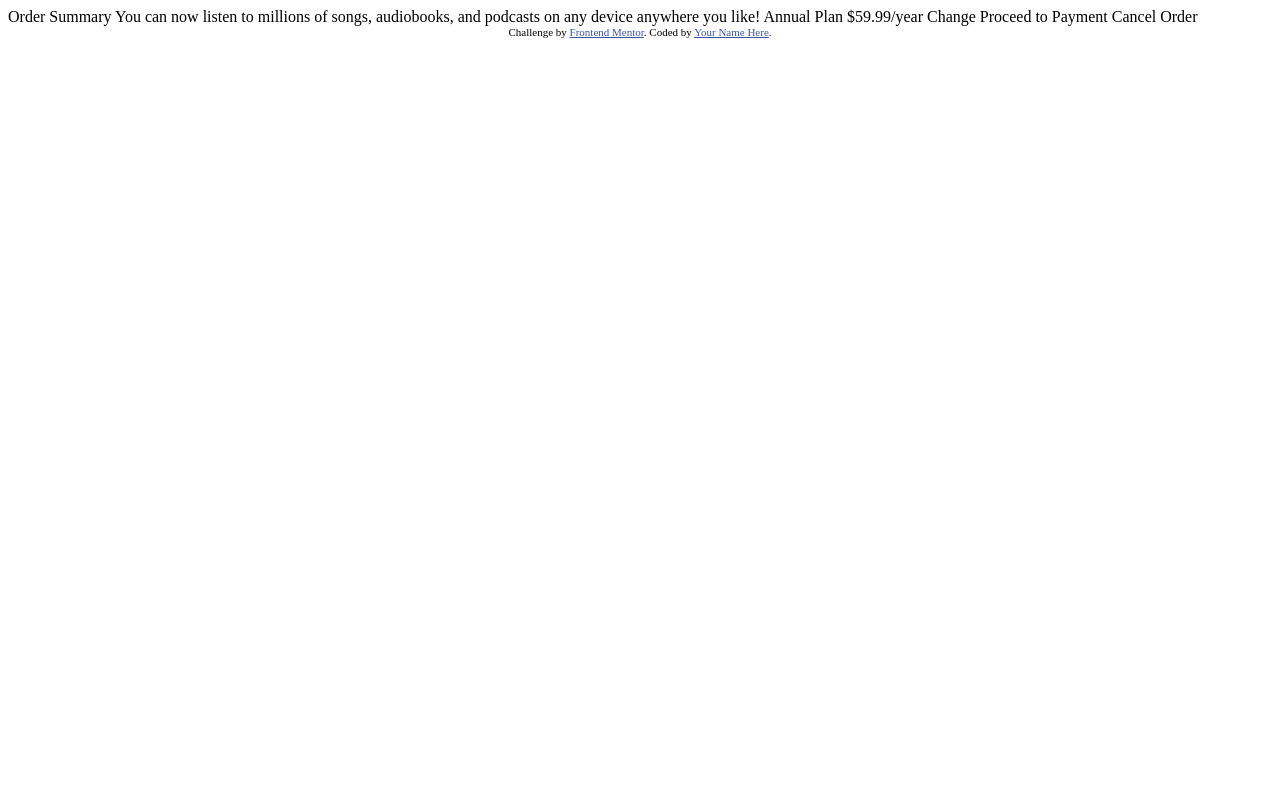
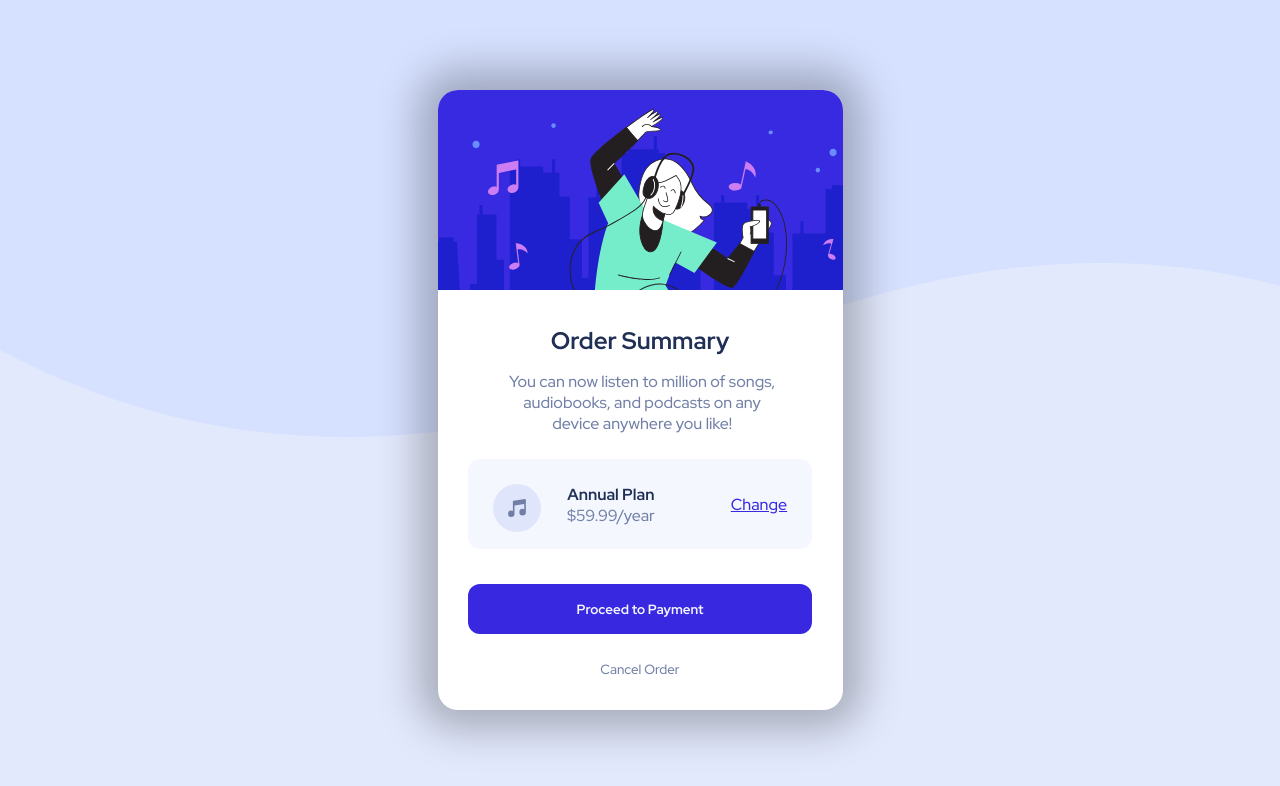
Before and after one commit to Abdulsalam-Baruwa/Order-Summary-Card_Capstone-Project, a plain HTML site: page index.html in a window 1280 px wide. Drawn offline with Linux system fonts and the light colour scheme.

Commit message:
Order Summary card Created

```diff
--- a/index.html
+++ b/index.html
@@ -4,34 +4,175 @@
   <meta charset="UTF-8">
   <meta name="viewport" content="width=device-width, initial-scale=1.0"> <!-- displays site properly based on user's device -->
 
+  <link rel="preconnect" href="https://fonts.googleapis.com">
+<link rel="preconnect" href="https://fonts.gstatic.com" crossorigin>
+<link href="https://fonts.googleapis.com/css2?family=Montserrat&family=Red+Hat+Display:wght@500;700;900&display=swap" rel="stylesheet">
+
   <link rel="icon" type="image/png" sizes="32x32" href="./images/favicon-32x32.png">
 
   <title>Frontend Mentor | Order summary card</title>
 
-  <!-- Feel free to remove these styles or customise in your own stylesheet 👍 -->
   <style>
-    .attribution { font-size: 11px; text-align: center; }
-    .attribution a { color: hsl(228, 45%, 44%); }
+    * {
+      margin: 0;
+      padding: 0;
+      box-sizing: border-box;
+    }
+
+    body {
+      background-color: #dee6fdd7;
+      font-family: 'Red Hat Display', sans-serif;
+    }
+    .container{
+      width: 100%;
+      height: 100vh;
+      background-image: url(images/pattern-background-desktop.svg);
+      background-repeat: repeat-x;
+      display: flex;
+      align-items: center;
+      justify-content: center;
+    }
+    .card{
+      height: 620px;
+      width: 405px;
+      background: #fff;
+      border-radius: 20px;
+      box-shadow: 0 0 40px 20px rgba(0,0,0,0.26);
+    }
+    .hero-img{
+      border-top-left-radius: 20px;
+      border-top-right-radius: 20px;
+      height: 200px;
+      width: 100%;
+      background-image: url(./images/illustration-hero.svg);
+    }
+    h2{
+      padding-top: 35px;
+      color: hsl(223, 47%, 23%);
+    }
+    .content{
+      text-align: center;
+    }
+    p{
+      font-size: 16px;
+      font-weight: 500;
+      padding: 15px 0px 25px 65px;
+      width: 85%;
+      color: hsl(224, 23%, 55%);
+      text-align: center ;
+    }
+
+    .price-box{
+      margin: 0 auto;
+      width: 85%;
+      height: 90px;
+      border-radius: 12px;
+      background: hsl(225, 100%, 98%);
+
+    }
+div img{
+  float: left;
+  padding: 25px;
+}
+
+.row{
+  padding: 25px 0px 0 1px;
+  float: left;
+}
+
+    h4{
+      color: hsl(223, 47%, 23%);
+    }
+    span{
+      font-weight: normal;
+      font-size: 16px;
+      color: hsl(224, 23%, 55%);
+    }
+    a.link{
+      float: right;
+      padding: 35px 0 0 0;
+      margin-right: 25px;
+      color: hsl(245, 75%, 52%);
+    }
+    a.link:hover{
+      color:#9E97E6;
+      text-decoration: none;
+    }
+
+    .btn{
+      padding-top: 35px;
+    }
+    .first-btn{
+      background: hsl(245, 75%, 52%);
+      font-weight: 700;
+      border-radius: 12px;
+      height: 50px;
+      width: 85%;
+    }
+    .scnd-btn{
+      padding-top: 20px;
+      background:#fff;
+      height: 50px;
+      width: 85%;
+      color: hsl(224, 23%, 55%);
+    }
+    a button{
+      color: hsl(225, 100%, 98%);
+      text-decoration: none;
+      border: none;
+      outline: none;
+      cursor: pointer;
+      font-family: 'Red Hat Display', sans-serif;
+    }
+
+    .first-btn:hover {
+      background-color: #766CF1;
+    }
+    .scnd-btn:hover{
+      color: #232E44;
+      font-weight: 900;
+    }
+
+
   </style>
 </head>
 <body>
+  <section class="container">
+    <section class="card">
+      <div class="hero-img"></div>
 
-  Order Summary
+      <div class="content">
+        <h2>Order Summary</h2>
+        <p>You can now listen to million of songs, audiobooks, and podcasts on any device anywhere you like!</p>
 
-  You can now listen to millions of songs, audiobooks, and podcasts on any
-  device anywhere you like!
+        <div class="price-box">
+          <img src="images/icon-music.svg" alt="">
 
-  Annual Plan
-  $59.99/year
+          <h4 class="row">Annual Plan
+            <br>
+            <span>$59.99/year</span>
+          </h4>
 
-  Change
 
-  Proceed to Payment
-  Cancel Order
+          <a href="#" class="link">Change</a>
+        </div>
 
-  <div class="attribution">
-    Challenge by <a href="https://www.frontendmentor.io?ref=challenge" target="_blank">Frontend Mentor</a>.
-    Coded by <a href="#">Your Name Here</a>.
-  </div>
+        <div class="btn">
+        <a href="#">
+          <button class="first-btn">Proceed to Payment</button>
+        </a>
+
+        <a href="#">
+          <button class="scnd-btn">Cancel Order</button>
+        </a>
+
+
+        </div>
+
+      </div>
+
+    </section>
+
+  </section>
 </body>
 </html>
```
Also changed, not shown: 1 other file.
